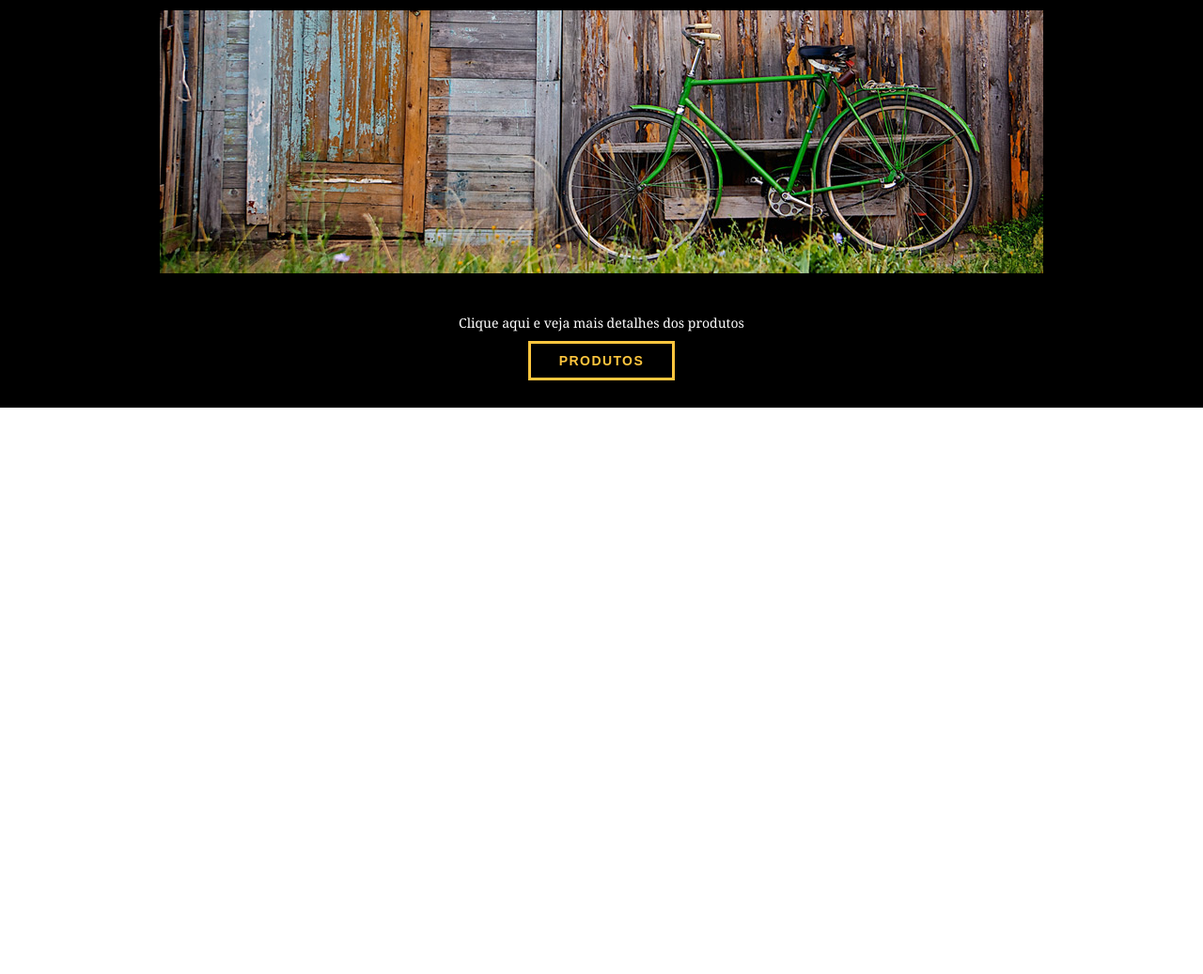
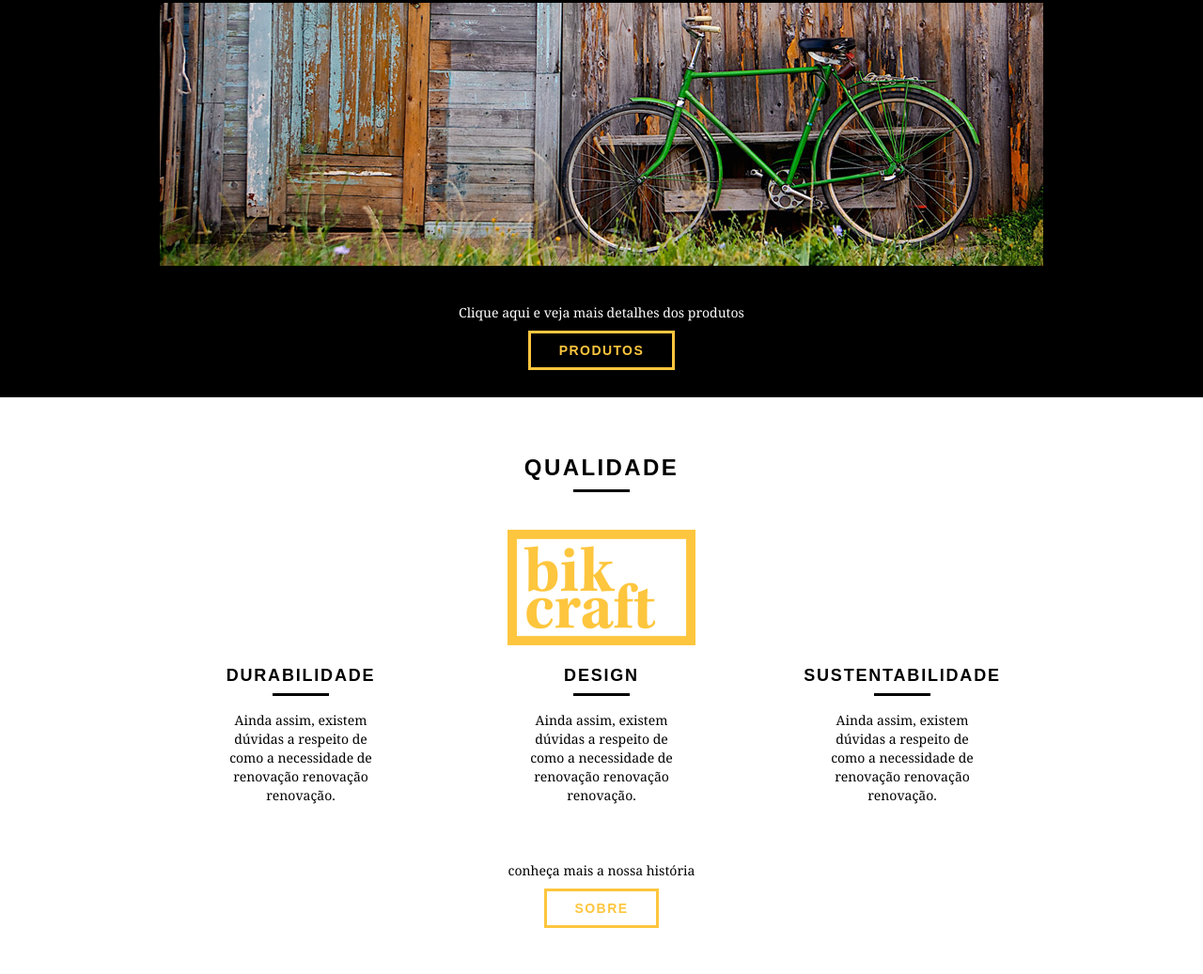
Before and after one commit to maarysantos/bikcraft, a plain HTML site: page index.html in a window 1280 px wide. Shown: the part 1513-2550 px from the top of the page at 94% size. Before the commit the page ends 1947 px from the top, so only its background shows below. Drawn offline with Linux system fonts and the light colour scheme.

Commit message:
Add section qualidade

```diff
--- a/css/style.css
+++ b/css/style.css
@@ -13,6 +13,9 @@ p{
     line-height: 20px;
 }
 
+img {
+    display:block;
+}
 .subtitulo{
     font-weight: bold;
     font-size: 24px;
@@ -96,9 +99,9 @@ p{
     background-size: cover;
     height: 380px;
     width: 100%;
-    margin-top:94px;
+    margin-top: 92px;
     text-align:center;
-    padding-top:120px;
+    padding-top: 120px;
 }
 
 .introducao h1 {
@@ -208,3 +211,42 @@ p{
 .portfolio .call p{
     color: #fff;
 }
+
+/*Qualidade*/
+
+.qualidade {
+    padding: 60px 0;
+}
+
+.qualidade img{
+    margin: 0  auto;
+}
+
+.qualidade_lista li {
+    text-align: center;
+    padding: 0 40px;
+}
+
+.qualidade_lista li h3 {
+    font-weight: bold;
+    font-size:18px;
+    line-height: 25px;
+    text-transform: uppercase;
+    letter-spacing: .1em;
+    margin-top:20px;
+    text-align: center;
+ }
+
+ .qualidade_lista li h3:after{
+     content: " ";
+     display: block;
+     width: 60px;
+     height: 3px;
+     background:#000;
+     margin: 6px auto;
+ }
+
+ .qualidade_lista p{
+     padding: 10px 20px 20px 20px;
+     text-align: center;
+ }
--- a/index.html
+++ b/index.html
@@ -109,6 +109,29 @@
           </div>
       </section>
 
+      <section class="qualidade container">
+          <h2 class="subtitulo"> Qualidade </h2>
+          <img src="img/bikcraft-qualidade.png" alt="Bikcraft">
+          <ul class="qualidade_lista">
+				<li class="grid-1-3">
+					<h3>Durabilidade</h3>
+					<p>Ainda assim, existem dúvidas a respeito de como a necessidade de renovação renovação renovação.</p>
+				</li>
+				<li class="grid-1-3">
+					<h3>Design</h3>
+					<p>Ainda assim, existem dúvidas a respeito de como a necessidade de renovação renovação renovação.</p>
+				</li>
+				<li class="grid-1-3">
+					<h3>Sustentabilidade</h3>
+					<p>Ainda assim, existem dúvidas a respeito de como a necessidade de renovação renovação renovação.</p>
+				</li>
+			</ul>
+			<div class="call">
+				<p>conheça mais a nossa história</p>
+				<a href="sobre.html" class="btn btn-preto">Sobre</a>
+			</div>
+      </section>
+
 
 </body>
 </html>
```
Also changed, not shown: img/bikcraft-qualidade.png (added), img/linhas.png (added).
